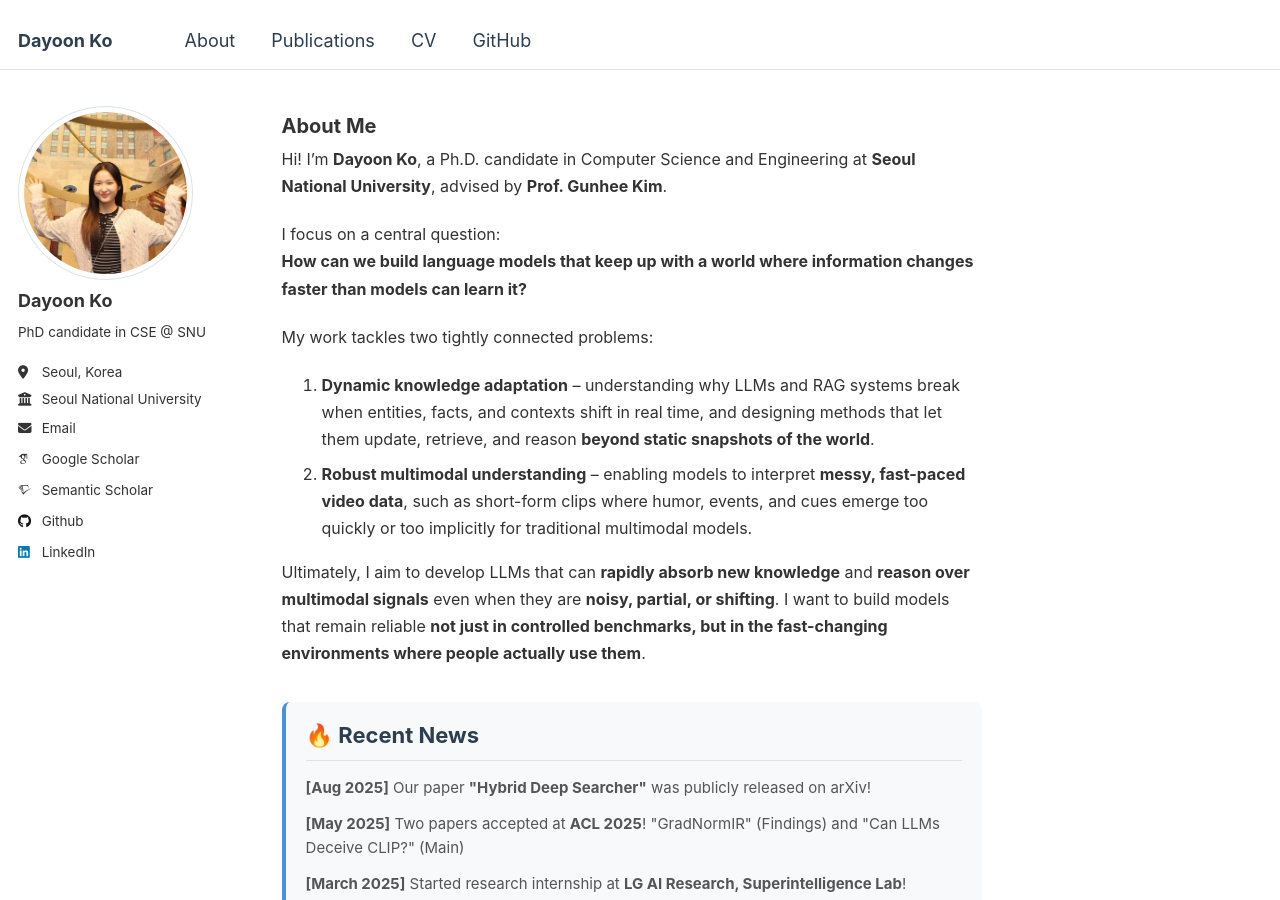
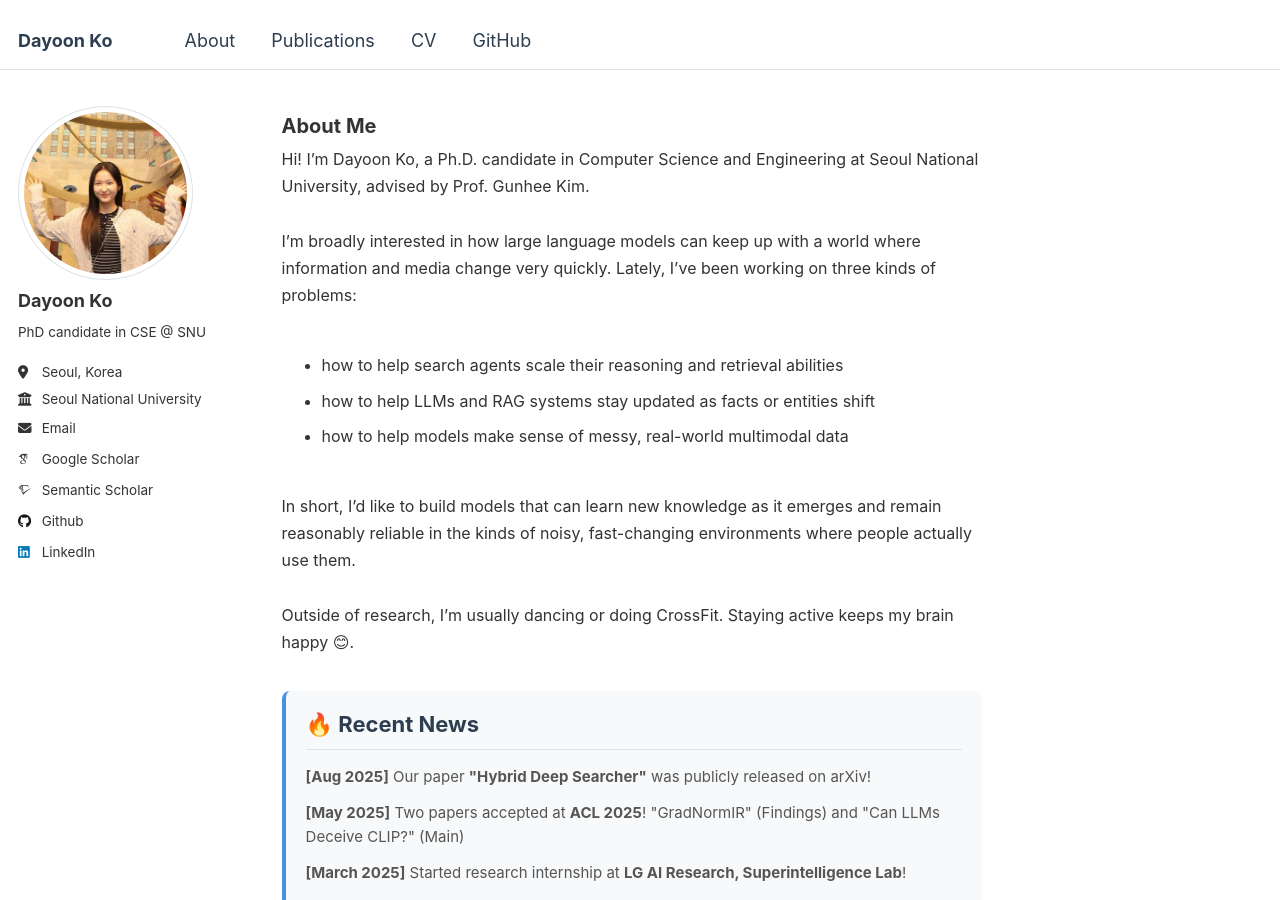
Before and after one commit to dayoon-ko/dayoon-ko.github.io, a Jekyll site: the page built from _pages/about.md, in a window 1280 px wide and 900 px high. Built offline with Jekyll 4.4.1, drawn with Linux system fonts in a browser that asks for light colours; some web fonts are replaced.

Commit message:
Update about me

```diff
--- a/_pages/about.md
+++ b/_pages/about.md
@@ -149,39 +149,19 @@ redirect_from:
 </style>
 
 <div class="intro-section">
-  <p>
-    Hi! I’m <strong>Dayoon Ko</strong>, a Ph.D. candidate in Computer Science and Engineering at
-    <strong>Seoul National University</strong>, advised by <strong>Prof. Gunhee Kim</strong>.
-  </p>
-
-  <p>
-    I focus on a central question:<br>
-    <strong>How can we build language models that keep up with a world where information changes faster than models can learn it?</strong>
-  </p>
-
-  <p>
-    My work tackles two tightly connected problems:
-  </p>
-
-  <ol>
-    <li>
-      <strong>Dynamic knowledge adaptation</strong> – understanding why LLMs and RAG systems break when entities, facts,
-      and contexts shift in real time, and designing methods that let them update, retrieve, and reason
-      <strong>beyond static snapshots of the world</strong>.
-    </li>
-    <li>
-      <strong>Robust multimodal understanding</strong> – enabling models to interpret
-      <strong>messy, fast-paced video data</strong>, such as short-form clips where humor, events, and cues emerge
-      too quickly or too implicitly for traditional multimodal models.
-    </li>
-  </ol>
-
-  <p>
-    Ultimately, I aim to develop LLMs that can <strong>rapidly absorb new knowledge</strong> and
-    <strong>reason over multimodal signals</strong> even when they are <strong>noisy, partial, or shifting</strong>.
-    I want to build models that remain reliable <strong>not just in controlled benchmarks, but in the fast-changing
-    environments where people actually use them</strong>.
-  </p>
+  Hi! I’m Dayoon Ko, a Ph.D. candidate in Computer Science and Engineering at Seoul National University, advised by Prof. Gunhee Kim.
+  <br><br>
+  I’m broadly interested in how large language models can keep up with a world where information and media change very quickly. Lately, I’ve been working on three kinds of problems:
+  <br><br>
+  <ul>
+    <li>how to help search agents scale their reasoning and retrieval abilities</li>
+    <li>how to help LLMs and RAG systems stay updated as facts or entities shift</li>
+    <li>how to help models make sense of messy, real-world multimodal data</li>
+  </ul>
+  <br>
+  In short, I’d like to build models that can learn new knowledge as it emerges and remain reasonably reliable in the kinds of noisy, fast-changing environments where people actually use them.
+  <br><br>
+  Outside of research, I’m usually dancing or doing CrossFit. Staying active keeps my brain happy 😊.
 </div>
 
 
```
